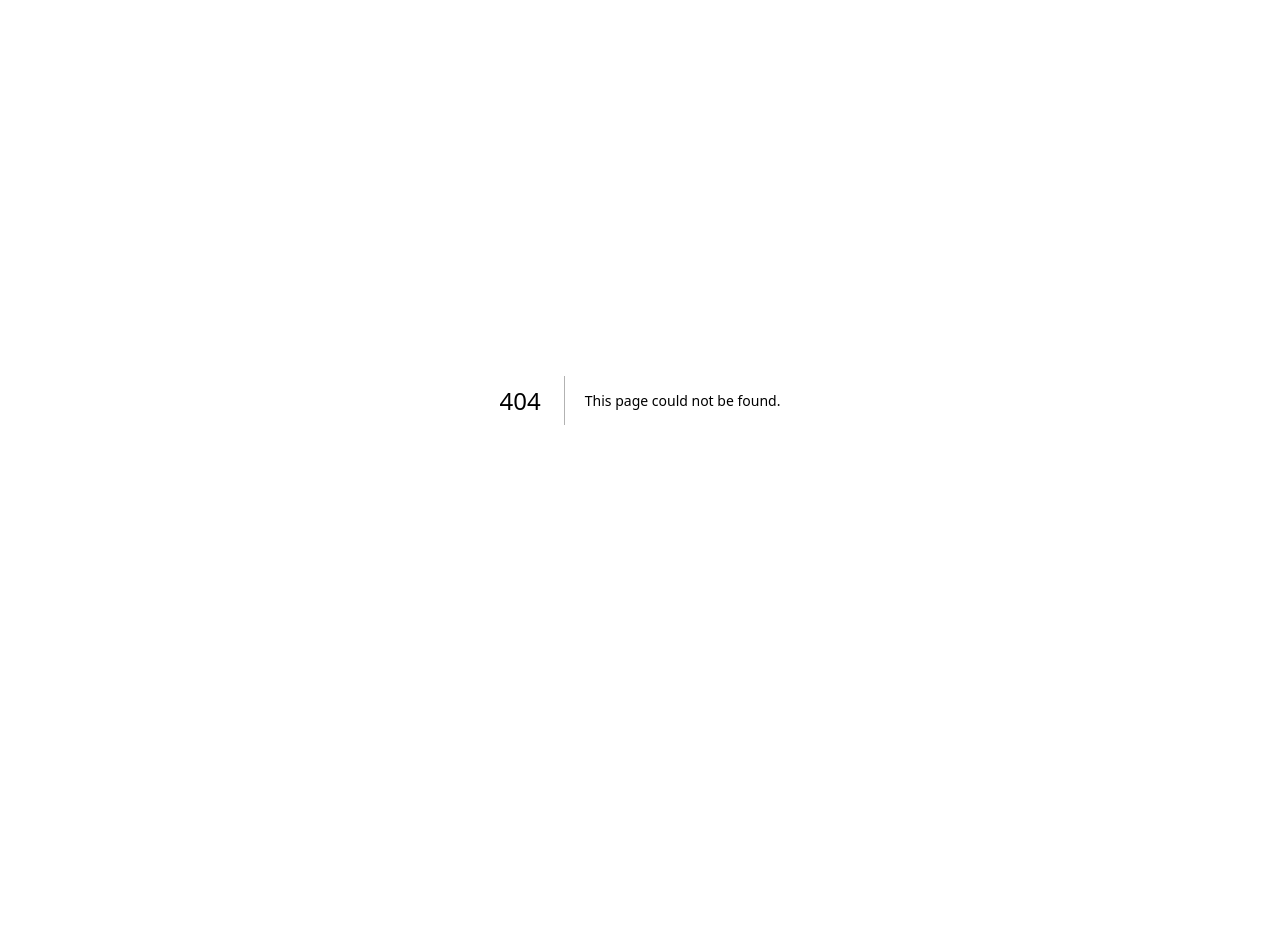
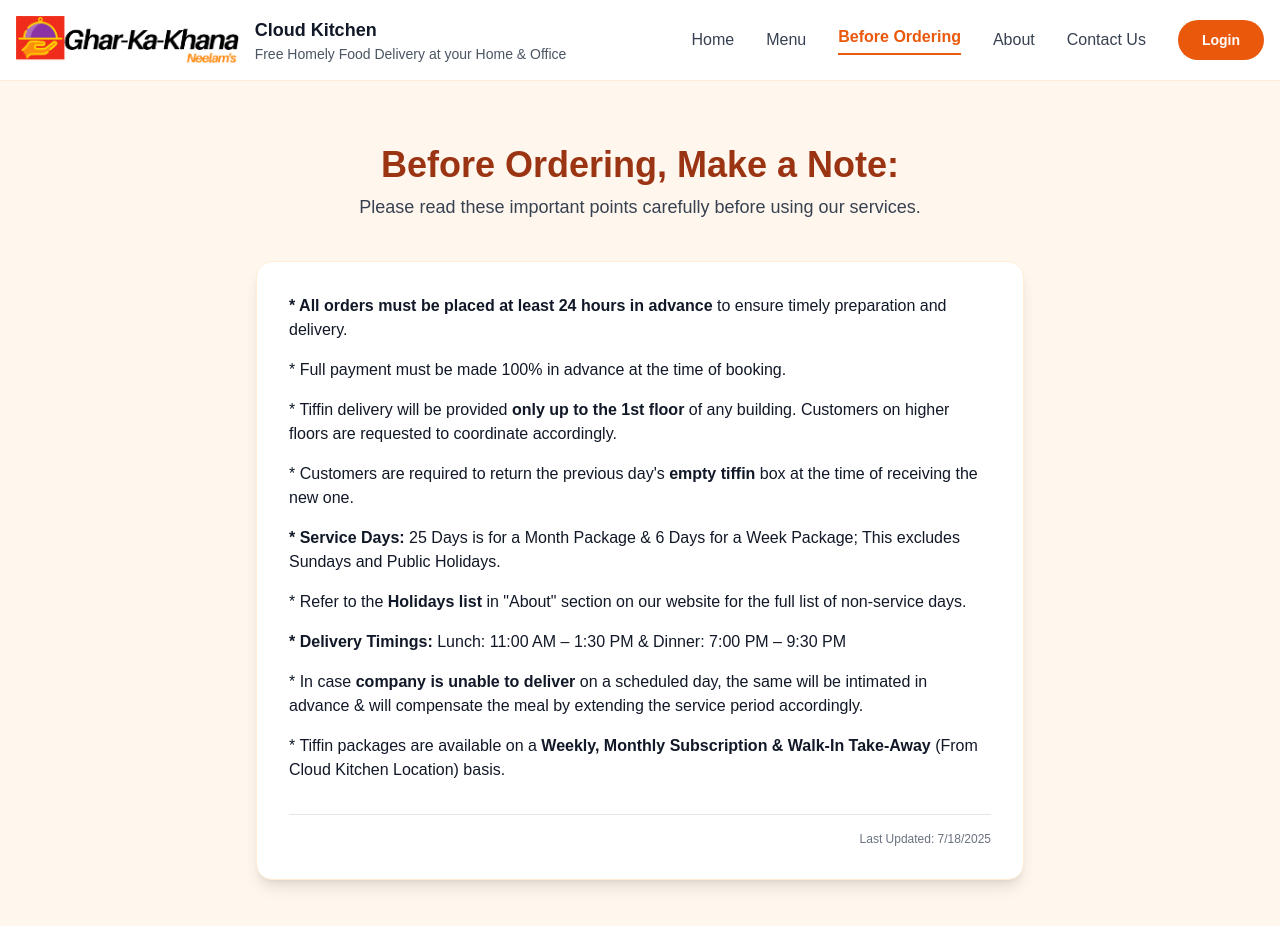
Before and after one commit to rev2607/GharKaKhana_redesign, a Next.js app: page /before-ordering in a window 1280 px wide. Before the commit this address had no page. Shown: the top 926 px of the page. Before the commit the page ends 800 px from the top, so only its background shows below. Built offline with nearby package versions, Linux system fonts and the light colour scheme.

Commit message:
Create page.tsx

```diff
--- /dev/null
+++ b/app/before-ordering/page.tsx
@@ -0,0 +1,70 @@
+import { Button } from "@/components/ui/button"
+import Link from "next/link"
+import Image from "next/image"
+
+export default function BeforeOrderingPage() {
+  return (
+    <div className="min-h-screen bg-gradient-to-b from-orange-50 to-white">
+      {/* Header */}
+      <header className="bg-white shadow-sm border-b border-orange-100">
+        <div className="container mx-auto px-4 py-4">
+          <div className="flex items-center justify-between">
+            <div className="flex items-center space-x-4">
+              <Image src="/images/logo.png" alt="Ghar-Ka-Khana Logo" width={200} height={60} className="h-12 w-auto" />
+              <div className="hidden lg:block">
+                <div className="text-lg font-bold text-gray-900">Cloud Kitchen</div>
+                <div className="text-sm text-gray-600">Free Homely Food Delivery at your Home & Office</div>
+              </div>
+            </div>
+            <nav className="hidden md:flex items-center space-x-8">
+              <Link href="/" className="text-gray-700 hover:text-orange-600 font-medium transition-colors">
+                Home
+              </Link>
+              <Link href="/menu" className="text-gray-700 hover:text-orange-600 font-medium transition-colors">
+                Menu
+              </Link>
+              <Link href="/before-ordering" className="text-orange-600 font-semibold border-b-2 border-orange-600 pb-1">
+                Before Ordering
+              </Link>
+              <Link href="/#about" className="text-gray-700 hover:text-orange-600 font-medium transition-colors">
+                About
+              </Link>
+              <Link href="/#contact" className="text-gray-700 hover:text-orange-600 font-medium transition-colors">
+                Contact Us
+              </Link>
+              <Button className="bg-orange-600 hover:bg-orange-700 text-white px-6 py-2 rounded-full font-semibold">
+                Login
+              </Button>
+            </nav>
+          </div>
+        </div>
+      </header>
+
+      {/* Main Content */}
+      <section className="py-16 bg-orange-50">
+        <div className="container mx-auto px-4">
+          <div className="max-w-3xl mx-auto">
+            <div className="text-center mb-10">
+              <h1 className="text-4xl font-extrabold text-orange-800 mb-2">Before Ordering, Make a Note:</h1>
+              <p className="text-lg text-gray-700">Please read these important points carefully before using our services.</p>
+            </div>
+            <div className="bg-white rounded-2xl shadow-lg p-8 border border-orange-100">
+              <ul className="space-y-4 text-base text-gray-900">
+                <li><span className="font-bold">* All orders must be placed at least 24 hours in advance</span> to ensure timely preparation and delivery.</li>
+                <li>* Full payment must be made 100% in advance at the time of booking.</li>
+                <li>* Tiffin delivery will be provided <span className="font-bold">only up to the 1st floor</span> of any building. Customers on higher floors are requested to coordinate accordingly.</li>
+                <li>* Customers are required to return the previous day's <span className="font-bold">empty tiffin</span> box at the time of receiving the new one.</li>
+                <li><span className="font-bold">* Service Days:</span> 25 Days is for a Month Package & 6 Days for a Week Package; This excludes Sundays and Public Holidays.</li>
+                <li>* Refer to the <span className="font-bold">Holidays list</span> in "About" section on our website for the full list of non-service days.</li>
+                <li><span className="font-bold">* Delivery Timings:</span> Lunch: 11:00 AM – 1:30 PM & Dinner: 7:00 PM – 9:30 PM</li>
+                <li>* In case <span className="font-bold">company is unable to deliver</span> on a scheduled day, the same will be intimated in advance & will compensate the meal by extending the service period accordingly.</li>
+                <li>* Tiffin packages are available on a <span className="font-bold">Weekly, Monthly Subscription & Walk-In Take-Away</span> (From Cloud Kitchen Location) basis.</li>
+              </ul>
+              <div className="text-right text-xs text-gray-500 mt-8 border-t pt-4">Last Updated: 7/18/2025</div>
+            </div>
+          </div>
+        </div>
+      </section>
+    </div>
+  )
+}
```
